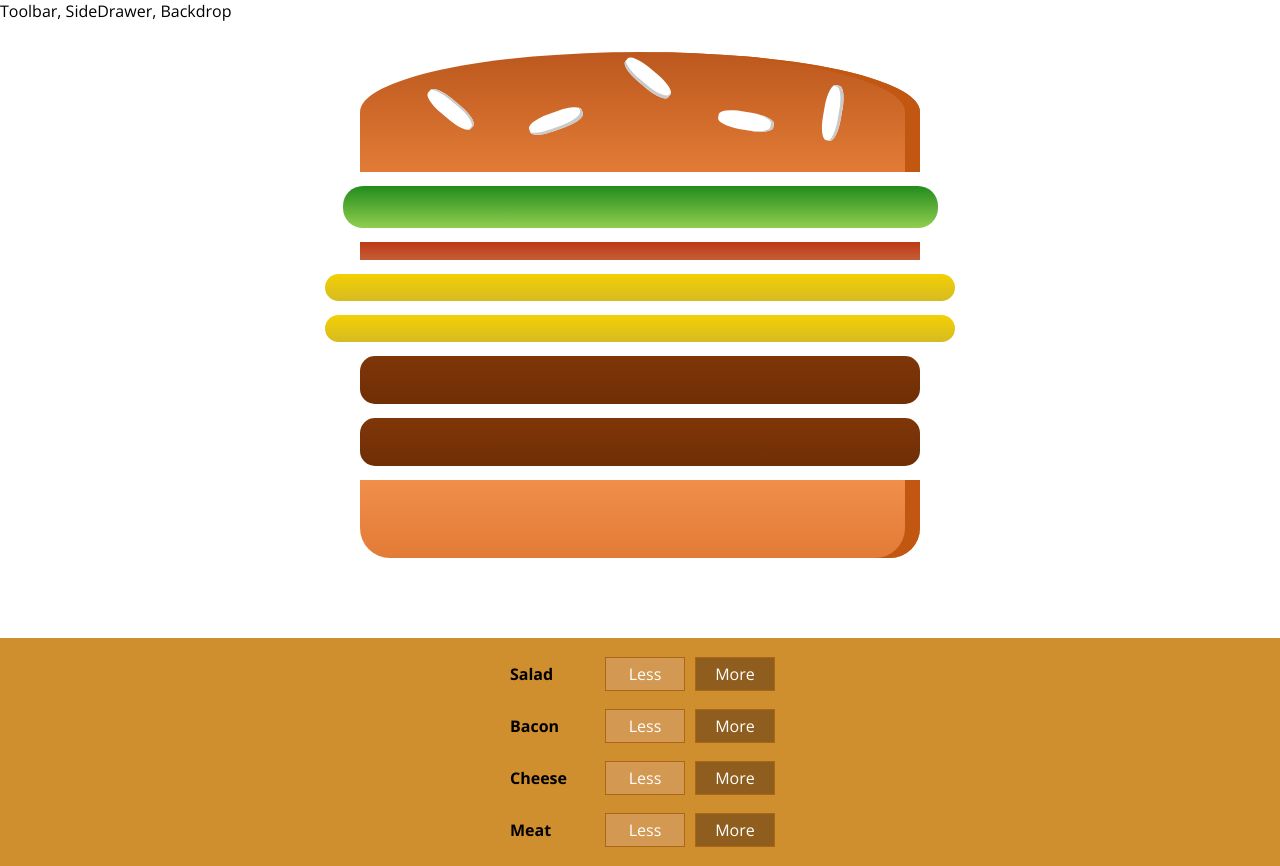
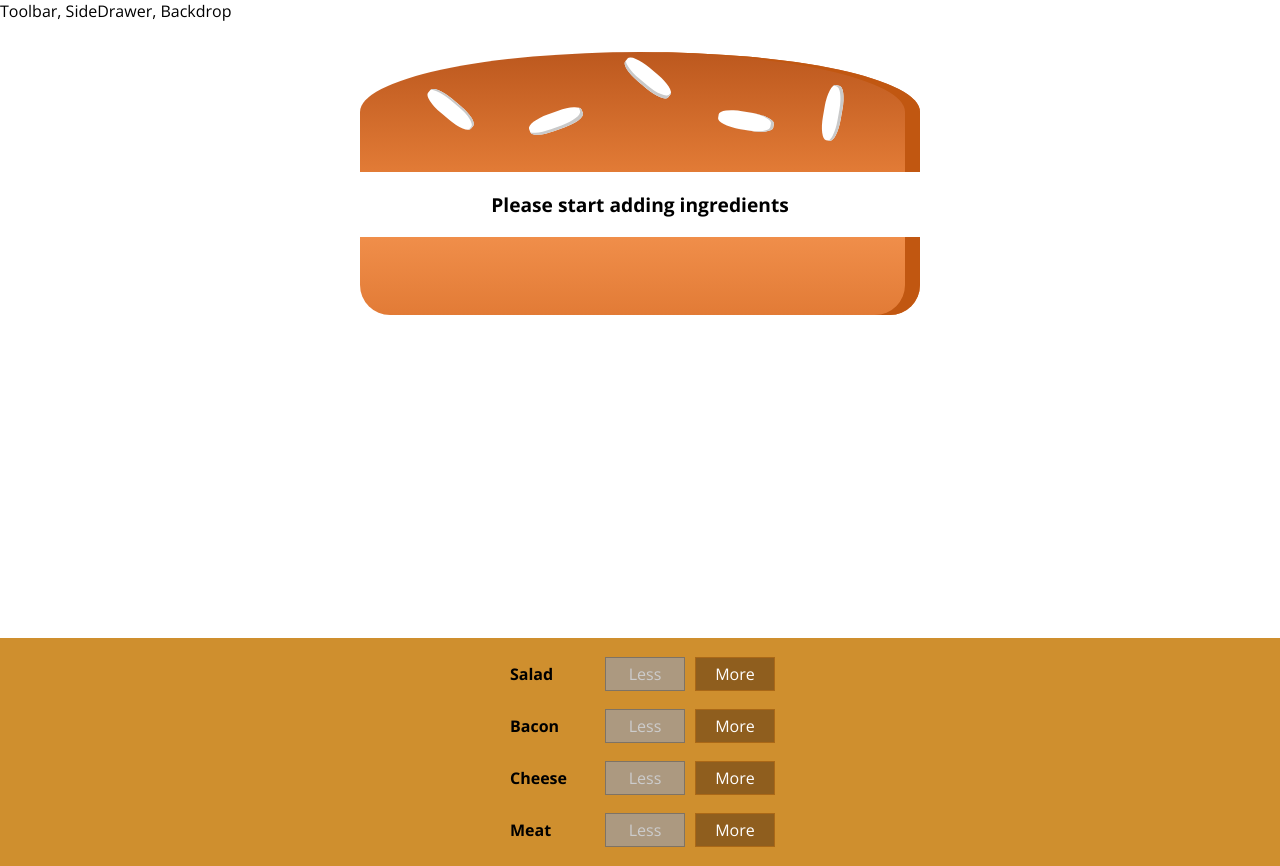
Before and after one commit to bogdan8/udemy-react, a React app: page / in a window 1280 px wide. Built offline with nearby package versions, Linux system fonts and the light colour scheme.

Commit message:
Removing Ingredients Safely

```diff
--- a/src/components/Burger/BuildControls/BuildControl/BuildControl.js
+++ b/src/components/Burger/BuildControls/BuildControl/BuildControl.js
@@ -4,7 +4,7 @@ import classes from './BuildControl.module.css'
 
 const buildControl = (props) => <div className={ classes.BuildControl }>
   <div className={ classes.Label }>{ props.label }</div>
-  <button className={ classes.Less }>Less</button>
+  <button onClick={ props.removed } className={ classes.Less } disabled={ props.disabled }>Less</button>
   <button onClick={ props.added } className={ classes.More }>More</button>
 </div>
 
--- a/src/components/Burger/BuildControls/BuildControls.js
+++ b/src/components/Burger/BuildControls/BuildControls.js
@@ -17,6 +17,8 @@ const buildControls = (props) => <div className={ classes.BuildControls }>
         key={ ctrl.label }
         label={ ctrl.label }
         added={ () => props.ingredientAdded(ctrl.type) }
+        removed={ () => props.ingredientRemoved(ctrl.type) }
+        disabled={ props.disabled[ctrl.type] }
       />
     )
   }
--- a/src/containers/BurgerBuilder/BurgerBuilder.js
+++ b/src/containers/BurgerBuilder/BurgerBuilder.js
@@ -13,10 +13,10 @@ const INGREDIENT_PRICES = {
 class BurgerBuilder extends Component {
   state = {
     ingredients: {
-      salad: 1,
-      bacon: 1,
-      cheese: 2,
-      meat: 2
+      salad: 0,
+      bacon: 0,
+      cheese: 0,
+      meat: 0
     },
     totalPrice: 4
   }
@@ -36,13 +36,36 @@ class BurgerBuilder extends Component {
   }
 
   removeIngredientHandler = (type) => {
+    const oldCount = this.state.ingredients[type]
+    if (oldCount <= 0) {
+      return
+    }
+    const updatedCount = oldCount - 1
+    const updatedIngredients = { ...this.state.ingredients }
 
+    updatedIngredients[type] = updatedCount
+
+    const priceDeduction = INGREDIENT_PRICES[type]
+    const oldPrice = this.state.totalPrice
+    const newPrice = oldPrice - priceDeduction
+
+    this.setState({ totalPrice: newPrice, ingredients: updatedIngredients })
   }
 
   render () {
+    const disableInfo = { ...this.state.ingredients }
+
+    for (let key in disableInfo) {
+      disableInfo[key] = disableInfo[key] <= 0
+    }
+
     return <>
       <Burger ingredients={ this.state.ingredients } />
-      <BuildControls ingredientAdded={ this.addIngredientHandler } />
+      <BuildControls
+        ingredientAdded={ this.addIngredientHandler }
+        ingredientRemoved={ this.removeIngredientHandler }
+        disabled={ disableInfo }
+      />
     </>
   }
 }
```
